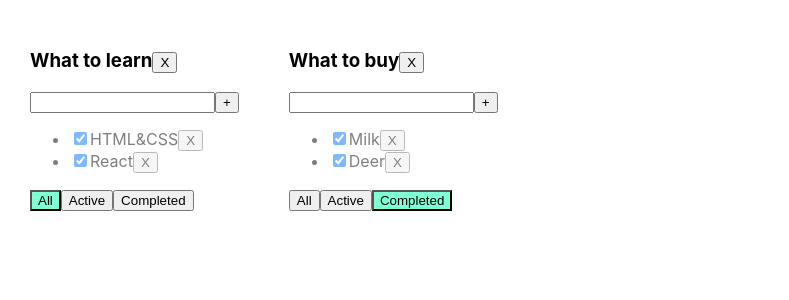
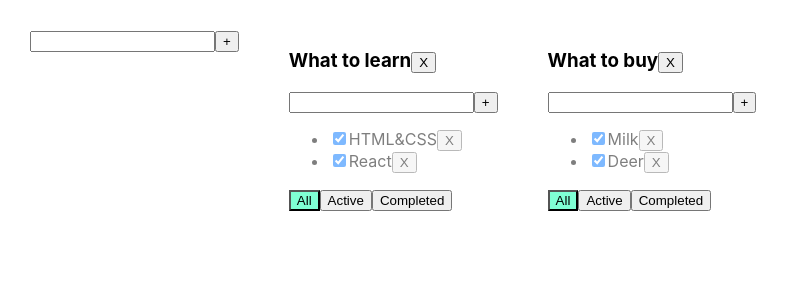
Before and after one commit to PezoDen/New, a React (Create React App) app: page / in a window 1280 px wide. Shown: the top 300 px of the page, without its empty margins (0-789 px from the left). Built offline with nearby package versions, Linux system fonts and the light colour scheme.

Commit message:
AddItemForm.tsx

```diff
--- a/src/AddItemForm.tsx
+++ b/src/AddItemForm.tsx
@@ -1,8 +1,7 @@
 import React, {ChangeEvent, KeyboardEvent, useState} from "react";
 
 type AddItemFormPropsType = {
-    addTask: (title: string, todolistId: string) => void
-    id: string
+    addItem: (title: string) => void
 }
 
 export function AddItemForm(props: AddItemFormPropsType) {
@@ -19,7 +18,7 @@ export function AddItemForm(props: AddItemFormPropsType) {
     }
     const addTAsk = () => {
         if (title.trim() !== '') {
-            props.addTask(title, props.id)
+            props.addItem(title)
             setTitle("")
         } else {
             setError("Title is required")
--- a/src/App.tsx
+++ b/src/App.tsx
@@ -2,6 +2,7 @@ import React, {useState} from 'react';
 import './App.css';
 import {TaskType, Todolist} from "./Todolist";
 import {v1} from "uuid";
+import {AddItemForm} from "./AddItemForm";
 
 export type FilterValuesType = 'all' | 'active' | 'completed'
 
@@ -12,7 +13,7 @@ export type  TodolistType = {
 
 }
 type TaskStateType = {
-    [key:string]: Array<TaskType>
+    [key: string]: Array<TaskType>
 }
 
 function App() {
@@ -60,7 +61,7 @@ function App() {
 
     let [todolists, setTodolists] = useState<Array<TodolistType>>([
         {id: todolistId1, title: "What to learn", filter: "all"},
-        {id: todolistId2, title: "What to buy", filter: "completed"}
+        {id: todolistId2, title: "What to buy", filter: "all"}
     ])
     let [tasks, setTasks] = useState<TaskStateType>({
         [todolistId1]: [
@@ -71,8 +72,15 @@ function App() {
             {id: v1(), title: "Deer", isDone: true}],
     })
 
+    function addTodolist(title: string) {
+        let todoList:TodolistType = {id: todolistId1, title: title, filter: "all"}
+        setTodolists([todoList, ...todolists])
+        setTasks({...tasks, [todoList.id]: []})
+    }
+
     return (
         <div className="App">
+            <AddItemForm addItem={addTodolist}/>
             {
                 todolists.map((tl) => {
                     let allTodolistTasks = tasks[tl.id]
--- a/src/Todolist.tsx
+++ b/src/Todolist.tsx
@@ -33,12 +33,16 @@ export function Todolist(props: TodolistPropsType) {
         props.removeTodolist(props.id)
     }
 
+    const addTask = (title: string) => {
+        props.addTask(title,props.id)
+    }
+
     return <div>
         <h3>
             {props.title}
             <button onClick={removeTodolist}>X</button>
         </h3>
-        <AddItemForm id={props.id} addTask={props.addTask} />
+        <AddItemForm addItem={addTask} />
         <ul>
             {
                 props.tasks.map(t => {
```
